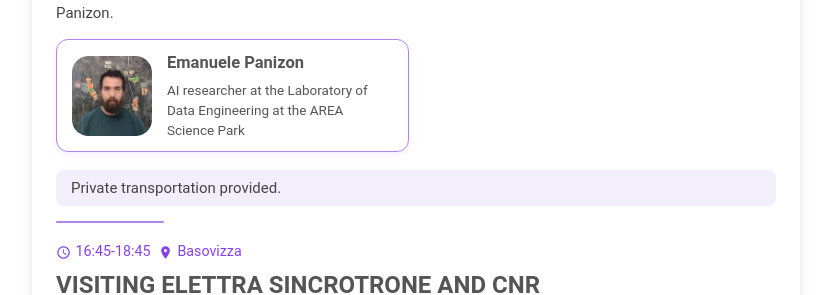
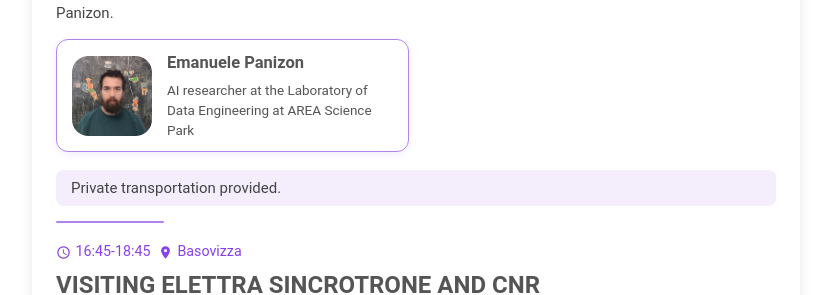
Before and after one commit to ai-sf/gipe, a Jekyll site: the page built from schedule.html, in a window 1280 px wide and 900 px high, scrolled down 3207 px. Shown: the part 178-473 px from the top of the window, without its empty margins (224-1055 px from the left). Built offline with Jekyll 4.4.1, drawn with Linux system fonts in a browser that asks for light colours; nearby versions of some CDN libraries.

Commit message:
typo preview panizon

```diff
--- a/_data/schedule.yml
+++ b/_data/schedule.yml
@@ -182,7 +182,7 @@ physicist Paolo Budinich."
       speakers:
         - name: "Emanuele Panizon"
           photo: "/img/speakers/panizon/foto_panizon.jpg"
-          description: "AI researcher at the Laboratory of Data Engineering at the AREA Science Park"
+          description: "AI researcher at the Laboratory of Data Engineering at AREA Science Park"
           id: "panizon"
       note: "Private transportation provided."
       # description: "Participants will have the opportunity to visit the laboratories of AREA Science Park, Elettra Sincrotrone, CNR and INFN."
```
